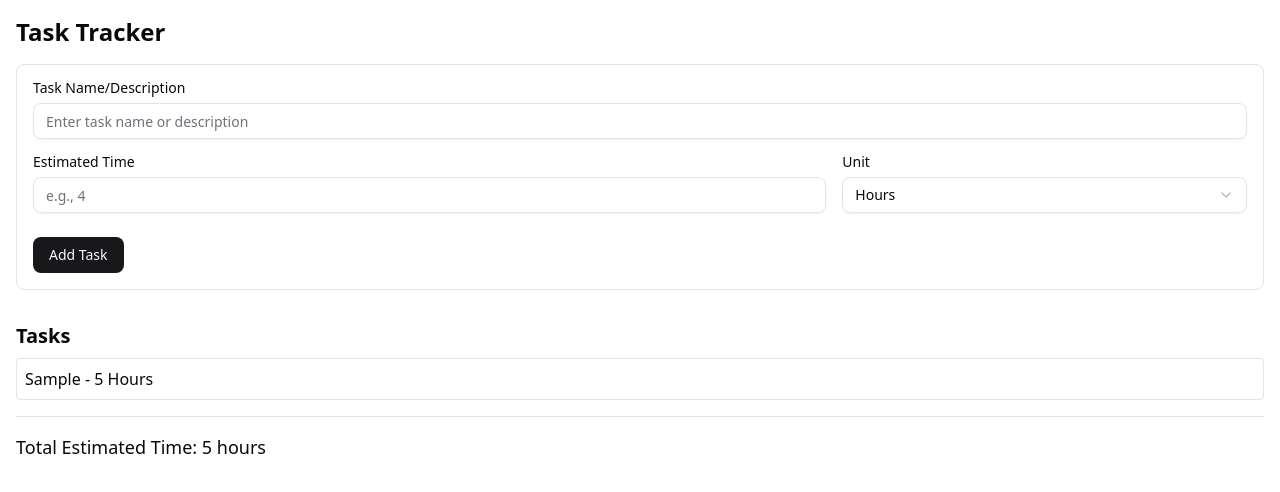
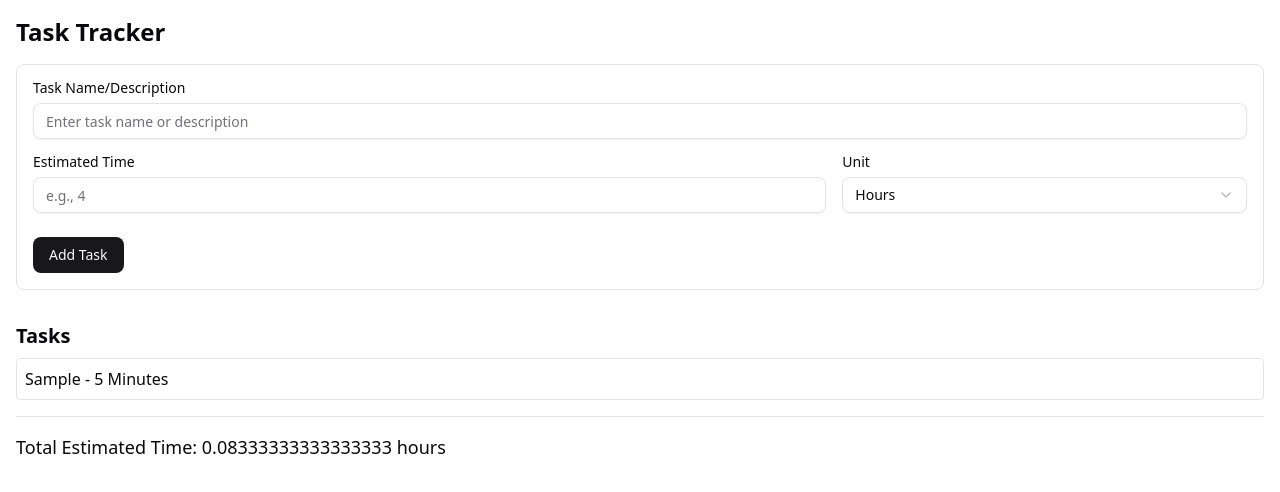
Before and after one commit to qdderuiter/task-tracker, a Next.js app: page / in a window 1280 px wide. Both pictures are taken after typing "Sample", "5" into the empty fields and a click on the button "Add Task". Shown: the top 492 px of the page. Built offline with nearby package versions, Linux system fonts and the light colour scheme.

Commit message:
feat: Added minutes

```diff
--- a/components/AddTaskForm.tsx
+++ b/components/AddTaskForm.tsx
@@ -13,16 +13,22 @@ import {
   SelectValue,
 } from "@/components/ui/select";
 
+type TimeUnit = "Minutes" | "Hours" | "Days";
+
 interface Task {
   name: string;
   estimatedTime: number;
-  timeUnit: "Hours" | "Days";
+  timeUnit: TimeUnit;
 }
 
-export function AddTaskForm({ onAddTask }: { onAddTask: (task: Task) => void }) {
+export function AddTaskForm({
+  onAddTask,
+}: {
+  onAddTask: (task: Task) => void;
+}) {
   const [taskName, setTaskName] = useState("");
   const [estimatedTime, setEstimatedTime] = useState("");
-  const [timeUnit, setTimeUnit] = useState<"Hours" | "Days">("Hours");
+  const [timeUnit, setTimeUnit] = useState<TimeUnit>("Minutes");
 
   const handleSubmit = (event: React.FormEvent) => {
     event.preventDefault();
@@ -36,10 +42,12 @@ export function AddTaskForm({ onAddTask }: { onAddTask: (task: Task) => void })
       // Reset form
       setTaskName("");
       setEstimatedTime("");
-      setTimeUnit("Hours");
+      setTimeUnit("Hours"); // Reset to Hours after submission
     } else {
       // Basic validation feedback (can be improved)
-      alert("Please fill in all fields correctly. Estimated time must be a positive number.");
+      alert(
+        "Please fill in all fields correctly. Estimated time must be a positive number."
+      );
     }
   };
 
@@ -50,7 +58,9 @@ export function AddTaskForm({ onAddTask }: { onAddTask: (task: Task) => void })
         <Input
           id="taskName"
           value={taskName}
-          onChange={(e: React.ChangeEvent<HTMLInputElement>) => setTaskName(e.target.value)}
+          onChange={(e: React.ChangeEvent<HTMLInputElement>) =>
+            setTaskName(e.target.value)
+          }
           placeholder="Enter task name or description"
           required
         />
@@ -64,7 +74,9 @@ export function AddTaskForm({ onAddTask }: { onAddTask: (task: Task) => void })
             id="estimatedTime"
             type="number"
             value={estimatedTime}
-             onChange={(e: React.ChangeEvent<HTMLInputElement>) => setEstimatedTime(e.target.value)}
+            onChange={(e: React.ChangeEvent<HTMLInputElement>) =>
+              setEstimatedTime(e.target.value)
+            }
             placeholder="e.g., 4"
             min="1"
             required
@@ -73,11 +85,18 @@ export function AddTaskForm({ onAddTask }: { onAddTask: (task: Task) => void })
         {/* Unit Select - fixed width on larger screens */}
         <div className="sm:w-1/3 space-y-2">
           <Label htmlFor="timeUnit">Unit</Label>
-          <Select value={timeUnit} onValueChange={(value: "Hours" | "Days") => setTimeUnit(value)}>
-            <SelectTrigger id="timeUnit" className="w-full"> {/* Ensure trigger takes full width */}
+          {/* Update Select types and add Minutes option */}
+          <Select
+            value={timeUnit}
+            onValueChange={(value: "Minutes" | "Hours" | "Days") =>
+              setTimeUnit(value)
+            }
+          >
+            <SelectTrigger id="timeUnit" className="w-full">
               <SelectValue placeholder="Select unit" />
             </SelectTrigger>
             <SelectContent>
+              <SelectItem value="Minutes">Minutes</SelectItem>
               <SelectItem value="Hours">Hours</SelectItem>
               <SelectItem value="Days">Days</SelectItem>
             </SelectContent>
--- a/pages/index.tsx
+++ b/pages/index.tsx
@@ -1,57 +1,63 @@
-"use client"; // Required for useState and useMemo
+"use client";
 
-import { useState, useMemo } from "react"; // Import useMemo
-import { AddTaskForm } from "@/components/AddTaskForm"; // Import the form
+import { useState, useMemo } from "react";
+import { AddTaskForm } from "@/components/AddTaskForm";
 
-// Define the Task interface (can be moved to a types file later)
 interface Task {
-  id?: string; // Make id optional since it's generated after form submission
+  id?: string;
   name: string;
   estimatedTime: number;
-  timeUnit: "Hours" | "Days";
+  timeUnit: "Minutes" | "Hours" | "Days";
 }
 
-const HOURS_PER_DAY = 8; // Define conversion rate
+const HOURS_PER_DAY = 8;
 
 export default function Home() {
-  // State to hold the list of tasks
   const [tasks, setTasks] = useState<Task[]>([]);
 
-  // Function to add a new task to the list
   const handleAddTask = (newTask: Task) => {
     setTasks((prevTasks) => [
       ...prevTasks,
-      { ...newTask, id: crypto.randomUUID() }, // Assign a unique id
+      { ...newTask, id: crypto.randomUUID() },
     ]);
   };
 
-  // Calculate total estimated time in hours using useMemo
   const totalEstimatedHours = useMemo(() => {
     return tasks.reduce((total, task) => {
-      const timeInHours =
-        task.timeUnit === "Days"
-          ? task.estimatedTime * HOURS_PER_DAY
-          : task.estimatedTime;
+      let timeInHours;
+      switch (task.timeUnit) {
+        case "Days":
+          timeInHours = task.estimatedTime * HOURS_PER_DAY;
+          break;
+        case "Minutes":
+          timeInHours = task.estimatedTime / 60;
+          break;
+        case "Hours":
+        default:
+          timeInHours = task.estimatedTime;
+          break;
+      }
       return total + timeInHours;
     }, 0);
-  }, [tasks]); // Recalculate only when tasks change
+  }, [tasks]);
 
   return (
     <main className="container mx-auto p-4">
       <h1 className="text-2xl font-bold mb-4">Task Tracker</h1>
 
-      {/* Render the Add Task Form */}
       <AddTaskForm onAddTask={handleAddTask} />
 
-      {/* Display the list of tasks */}
       <div className="mt-8">
         <h2 className="text-xl font-semibold mb-2">Tasks</h2>
         {tasks.length === 0 ? (
           <p>No tasks added yet.</p>
         ) : (
-          <> {/* Use Fragment to group list and total */}
-            <ul className="space-y-2 mb-4"> {/* Add margin bottom to list */}
-              {tasks.map((task, index) => (
+          <>
+            {/* Use Fragment to group list and total */}
+            <ul className="space-y-2 mb-4">
+              {" "}
+              {/* Add margin bottom to list */}
+              {tasks.map((task) => (
                 <li key={task.id} className="p-2 border rounded">
                   {task.name} - {task.estimatedTime} {task.timeUnit}
                 </li>
```
Lines whose indentation alone changed are shown as unchanged.
